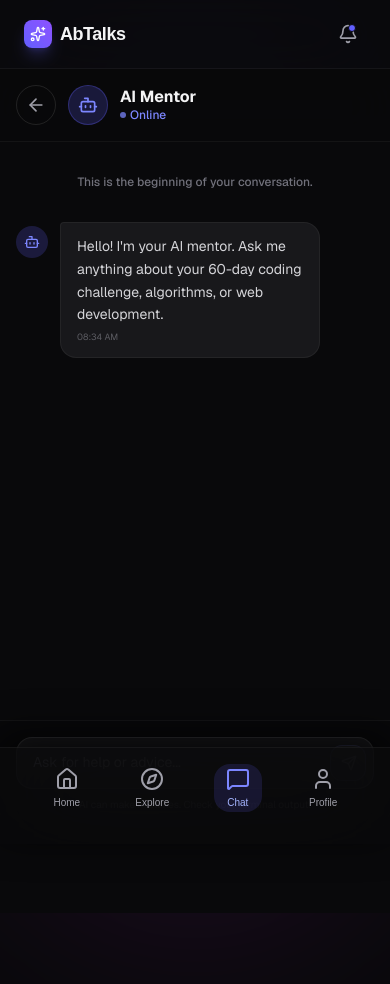
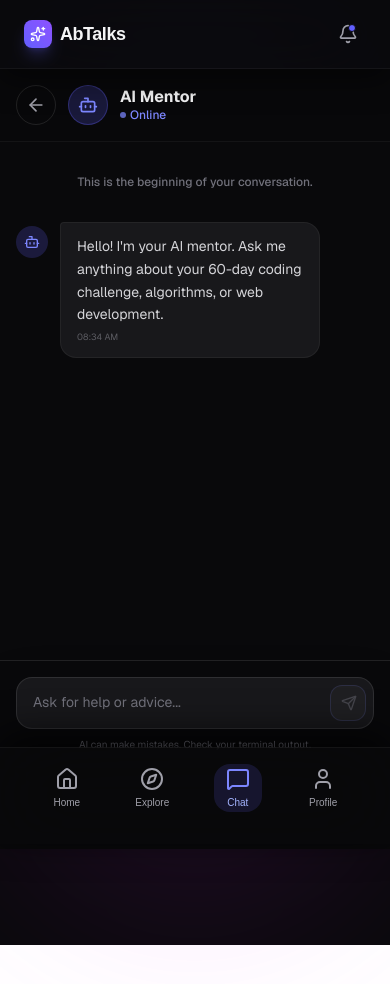
Before and after one commit to Anivaran2006/abtalks-redesign, a Next.js app: page /chat in a window 390 px wide. Shown: the top 984 px of the page. After the commit the page ends 945 px from the top, so only its background shows below. Built offline with nearby package versions, Linux system fonts and the light colour scheme.

Commit message:
fix mobile chat viewport layout

```diff
--- a/src/app/chat/page.tsx
+++ b/src/app/chat/page.tsx
@@ -45,14 +45,14 @@
 
       addChatMessage("mentor", mockResponse);
       setIsTyping(false);
-    }, 1500 + Math.random() * 1000); // 1.5 - 2.5 seconds delay
+    }, 1500 + Math.random() * 1000);
   };
 
   return (
     <AuthGuard>
-      <div className="flex flex-col h-[100dvh] bg-[#09090b] text-zinc-100 font-[family-name:var(--font-geist-sans)]">
+      <div className="flex flex-col h-[calc(100vh-4rem)] lg:h-[calc(100vh-2rem)] bg-[#09090b] text-zinc-100 font-[family-name:var(--font-geist-sans)] relative max-w-4xl mx-auto w-full">
         {/* Header */}
-        <div className="flex-none sticky top-0 z-50 flex items-center p-4 bg-zinc-950/80 backdrop-blur-xl border-b border-white/5">
+        <div className="flex-none sticky top-0 z-30 flex items-center p-4 bg-zinc-950/80 backdrop-blur-xl border-b border-white/5">
           <Button onClick={() => router.back()} variant="ghost" className="w-10 h-10 p-0 rounded-full border border-white/10 text-zinc-400 hover:text-white mr-3">
             <ArrowLeft className="w-5 h-5" />
           </Button>
@@ -69,8 +69,8 @@
           </div>
         </div>
 
-        {/* Chat Area */}
-        <div ref={scrollRef} className="flex-1 overflow-y-auto p-4 pb-32 sm:pb-36 space-y-6">
+        {/* Chat Messages Area */}
+        <div ref={scrollRef} className="flex-1 overflow-y-auto p-4 pb-48 lg:pb-36 space-y-6 max-w-2xl mx-auto w-full">
           <div className="text-center mb-8 mt-4">
             <p className="text-xs text-zinc-500 font-medium">This is the beginning of your conversation.</p>
           </div>
@@ -133,8 +133,9 @@
           )}
         </div>
 
-        {/* Input Area */}
-        <div className="flex-none fixed bottom-0 left-0 right-0 z-50 p-4 bg-zinc-950/90 backdrop-blur-xl border-t border-white/5 pb-8 sm:pb-4 max-w-md mx-auto">
+        {/* Floating Fixed Input Area (Positioned safely above BottomNav on mobile) */}
+        <div className="fixed bottom-[76px] lg:bottom-4 left-0 right-0 z-40 p-4 bg-zinc-950/95 backdrop-blur-xl border-t border-white/10 shadow-2xl">
+          <div className="max-w-2xl mx-auto w-full">
             <form onSubmit={handleSend} className="relative flex items-end gap-2">
               <textarea
                 value={input}
@@ -166,6 +167,7 @@
             </p>
           </div>
         </div>
+      </div>
     </AuthGuard>
   );
 }
```
Also changed, not shown: 1 other file (tests, documents, lock files or other folders). Lines whose indentation alone changed are shown as unchanged.
